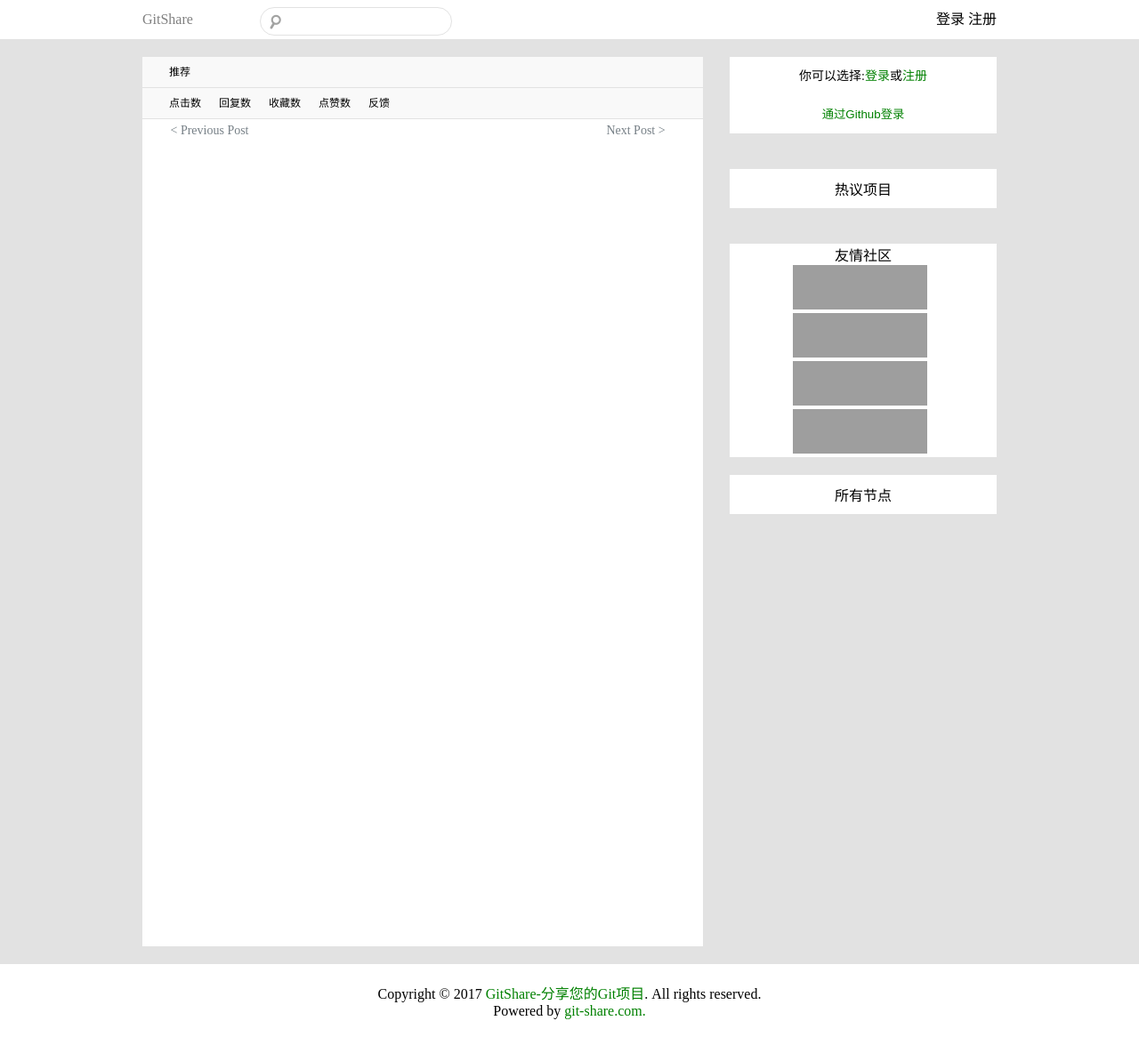
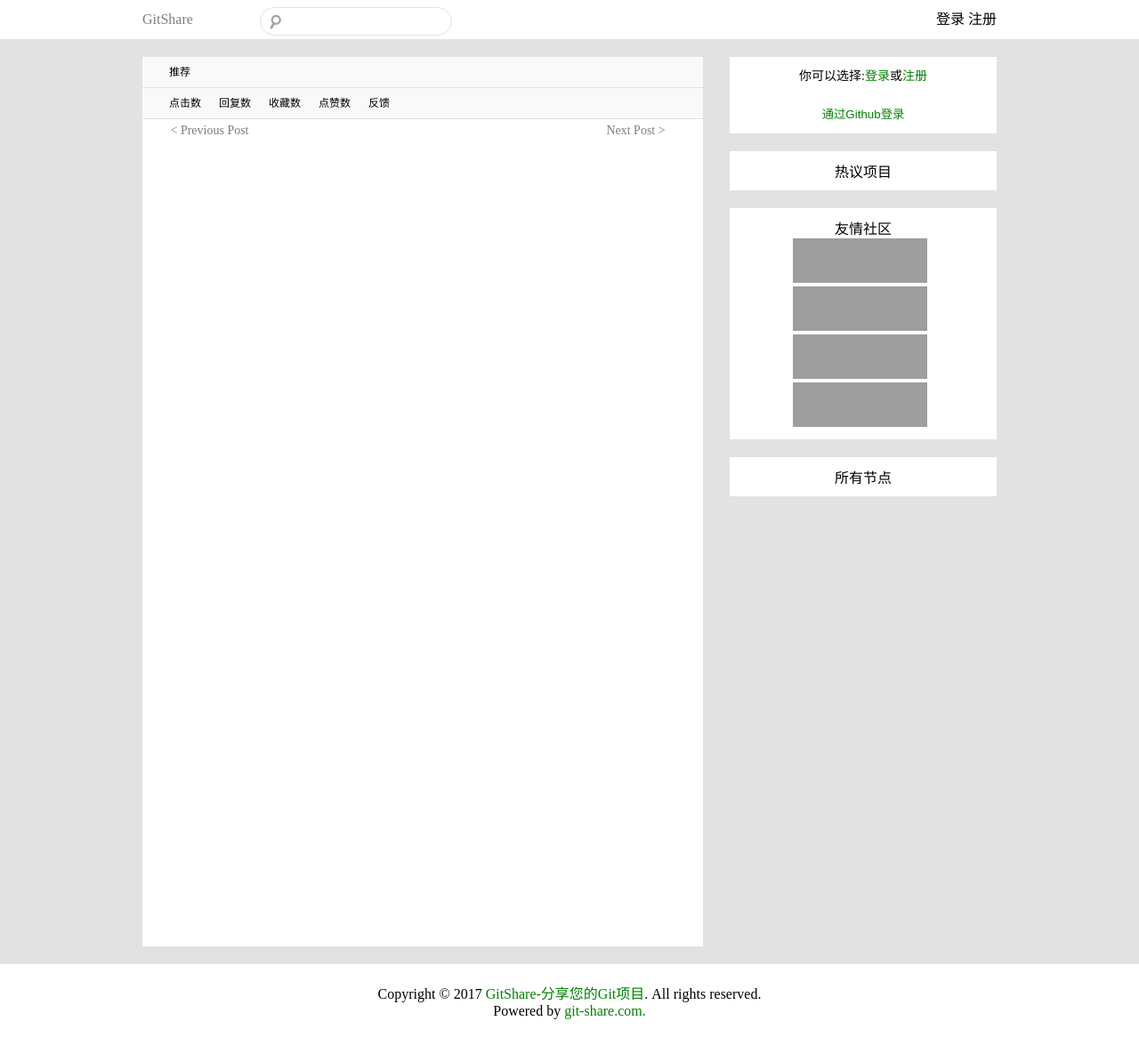
Before and after one commit to geasyheart/git-share, a Python web app: template app/templates/index.html in a window 1280 px wide. Shown: the whole page at 89% size. Run offline with Jinja, Linux system fonts and the light colour scheme; the template is opened without the code that fills it, so the values that code supplies are empty; some libraries are stand-ins or nearby versions; grey boxes are pictures that could not be loaded.

Commit message:
去掉自适应

```diff
--- a/app/static/css/index.css
+++ b/app/static/css/index.css
@@ -325,29 +325,7 @@ a {
 }
 
 .tep3 {
-    top: 20px;
-    position: relative;
-}
-
-.tep4 {
-    top: 40px;
-    position: relative;
-}
-
-.tep5 {
-    top: 60px;
-    position: relative;
-}
-
-.tep6 {
-    top: 80px;
-    position: relative;
-    padding: 0;
-}
-
-.tep7 {
-    top: 100px;
-    position: relative;
+    margin-top: 20px;
 }
 
 .node-span span {
--- a/app/templates/article_detail.html
+++ b/app/templates/article_detail.html
@@ -2,7 +2,6 @@
 <html lang="zh-CN">
 <head>
     <meta charset="UTF-8">
-    <meta name="viewport" content="width=device-width, initial-scale=1">
     <title>GitShare</title>
     <link rel="stylesheet" href="//cdn.jsdelivr.net/editor/0.1.0/editor.css">
     <link rel="stylesheet" href="../../static/css/article-detail.css">
--- a/app/templates/git-bind.html
+++ b/app/templates/git-bind.html
@@ -2,7 +2,6 @@
 <html lang="zh-CN">
 <head>
     <meta charset="UTF-8">
-    <meta name="viewport" content="width=device-width, initial-scale=1">
     <title>Github绑定</title>
     <link rel="stylesheet" href="../static/css/git-bind.css">
 
--- a/app/templates/git-pub.html
+++ b/app/templates/git-pub.html
@@ -2,7 +2,6 @@
 <html lang="zh-CN">
 <head>
     <meta charset="UTF-8">
-    <meta name="viewport" content="width=device-width, initial-scale=1">
     <title>发布</title>
     <link rel="stylesheet" href="../static/css/git-pub.css">
     <link rel="stylesheet" href="//cdn.jsdelivr.net/editor/0.1.0/editor.css">
--- a/app/templates/index.html
+++ b/app/templates/index.html
@@ -2,7 +2,6 @@
 <html lang="zh-CN">
 <head>
     <meta charset="UTF-8">
-    <meta name="viewport" content="width=device-width, initial-scale=1">
     <title>GitShare</title>
     <link rel="stylesheet" href="../static/css/index.css">
 </head>
@@ -89,12 +88,12 @@
             <div id="git-pub" class="left-basic tep3">
                 <button class="basic-btn" onclick="linkPub()">发布话题</button>
             </div>
-            <div class="left-basic tep4">
+            <div class="left-basic tep3">
                 <div class="hot">热议项目</div>
                 <ul class="hot-list">
                 </ul>
             </div>
-            <div class="left-basic tep6">
+            <div class="left-basic tep3">
                 <div class="hot">友情社区</div>
                 <ul class="friendly">
                     <li>
@@ -121,7 +120,7 @@
                 </ul>
             </div>
 
-            <div class="left-basic tep7 node-span">
+            <div class="left-basic tep3 node-span">
                 <div id="node-list" class="hot">所有节点</div>
             </div>
         </div>
--- a/app/templates/message.html
+++ b/app/templates/message.html
@@ -2,7 +2,6 @@
 <html lang="zh-CN">
 <head>
     <meta charset="UTF-8">
-    <meta name="viewport" content="width=device-width, initial-scale=1">
     <title>消息中心</title>
     <link rel="stylesheet" href="//cdn.jsdelivr.net/editor/0.1.0/editor.css">
     <link rel="stylesheet" href="../static/css/message.css">
--- a/app/templates/settings.html
+++ b/app/templates/settings.html
@@ -2,7 +2,6 @@
 <html lang="zh-CN">
 <head>
     <meta charset="UTF-8">
-    <meta name="viewport" content="width=device-width, initial-scale=1">
     <title>设置中心</title>
     <link rel="stylesheet" href="../static/css/settings.css">
 
--- a/app/templates/signin.html
+++ b/app/templates/signin.html
@@ -2,7 +2,6 @@
 <html lang="zh-CN">
 <head>
     <meta charset="UTF-8">
-    <meta name="viewport" content="width=device-width, initial-scale=1">
     <title>登录</title>
     <link rel="stylesheet" href="../static/css/signin.css">
 </head>
--- a/app/templates/signup.html
+++ b/app/templates/signup.html
@@ -2,7 +2,6 @@
 <html lang="zh-CN">
 <head>
     <meta charset="UTF-8">
-    <meta name="viewport" content="width=device-width, initial-scale=1">
     <title>注册</title>
     <link rel="stylesheet" href="../static/css/signup.css">
 </head>
--- a/app/templates/user.html
+++ b/app/templates/user.html
@@ -2,7 +2,6 @@
 <html lang="zh-CN">
 <head>
     <meta charset="UTF-8">
-    <meta name="viewport" content="width=device-width, initial-scale=1">
     <title>用户信息</title>
     <link rel="stylesheet" href="../static/css/user.css">
 
```
Also changed, not shown: app/static/public/img/star.png, app/static/public/img/unstar.png.
